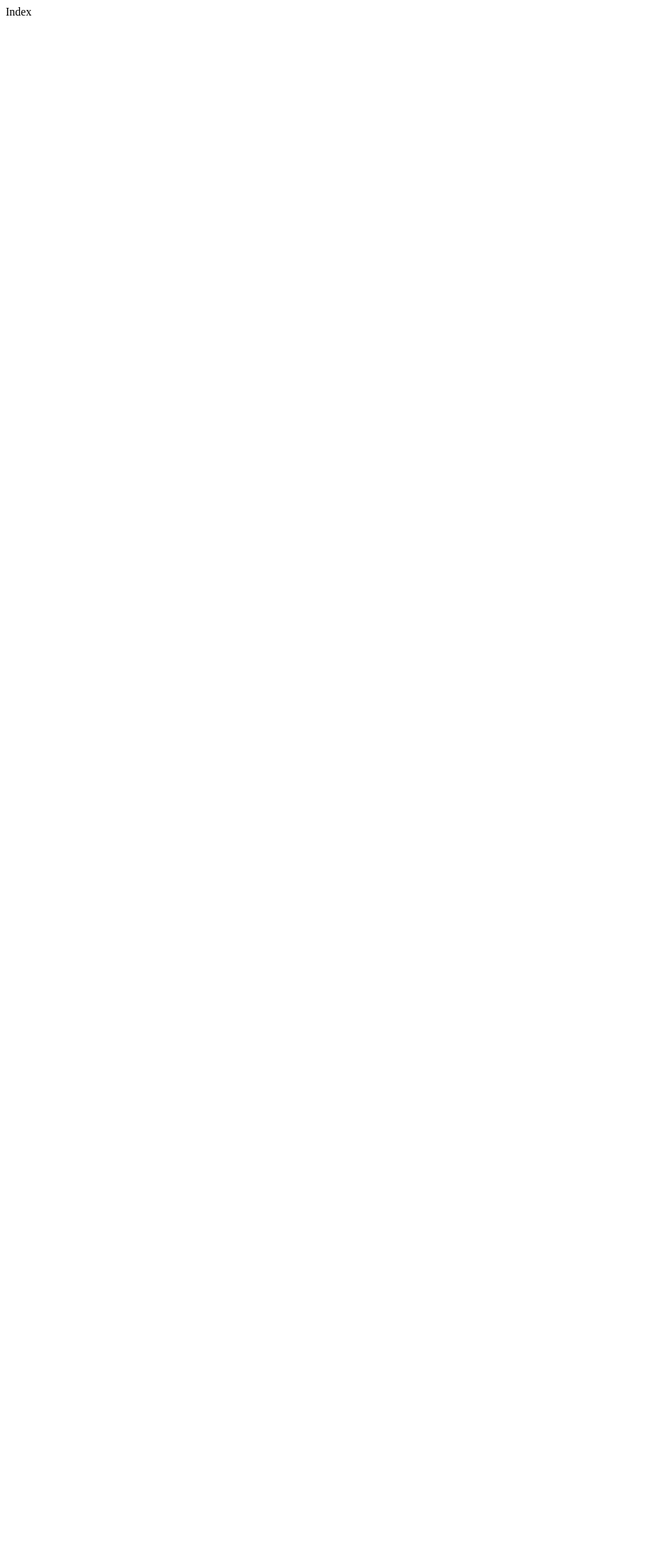
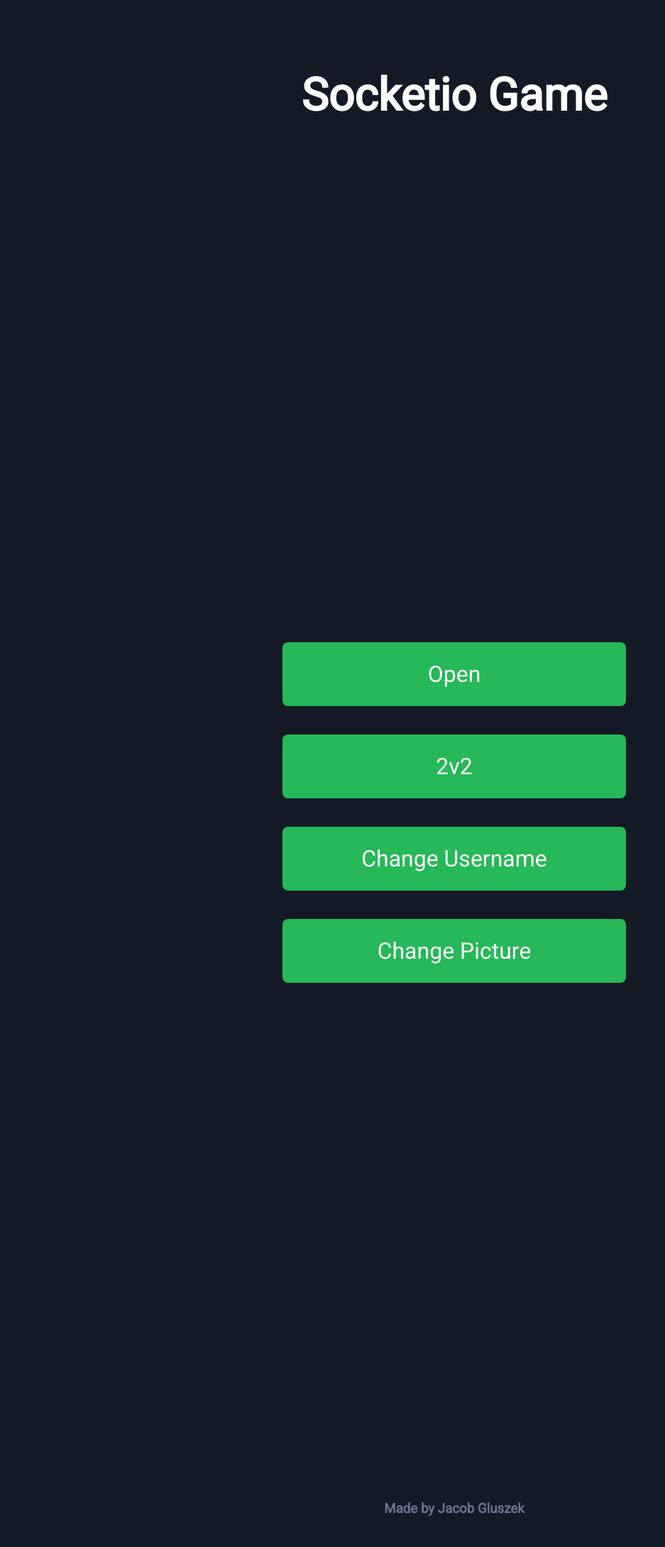
Before and after one commit to JacobG03/socketio-game, a Flask app: page / in a window 1280 px wide. Before the commit the part shown is almost empty. Shown: the whole page at 71% size, without its empty margins (0-937 px from the left). Run offline with Flask 2, Linux system fonts and the light colour scheme.

Commit message:
basic home page

```diff
--- a/app/static/css/styles.css
+++ b/app/static/css/styles.css
@@ -0,0 +1,128 @@
+:root {
+    font-size: 16px;
+    font-family: 'Roboto', sans-serif;
+    --speed: 300ms;
+    --background: #131A26;
+    --background2: #212937;
+    --text: #FFFFFF;
+    --text2: #687790;
+    --green: #26B859;
+    --border-radius: 8px;
+}
+
+
+* {
+    margin: 0px;
+    padding: 0px;
+}
+
+body {
+    position: fixed;
+    width: 100%;
+    height: 100%;
+    margin: 0px;
+    padding: 0px;
+    background-color: var(--background);
+}
+
+
+.wrapper {
+    max-width: 1160px;
+    margin-right: auto;
+    margin-left: auto;
+    padding-right: 10px;
+    padding-left:  10px;
+}
+
+
+.top {
+    width: 100vw;
+    height: 10vh;
+}
+
+.top-content {
+    width: 600px;
+    height: 10vh;
+    margin-right: auto;
+    margin-left: auto;
+    display: flex;
+    justify-content: center;
+    align-items: center;
+    transition: var(--speed);
+}
+
+.top-content > h1 {
+    margin-top: 50px;
+    font-size: 4rem;
+    color: var(--text);
+    transition: var(--speed);
+}
+
+
+.middle {
+    width: 100vw;
+    height: 85vh;
+}
+
+.middle-content {
+    width: 100%;
+    height: 85vh;
+    display: flex;
+    justify-content: center;
+    align-items: center;
+    flex-direction: column;
+}
+
+
+.button {
+    min-width: 20%;
+    width: 40%;
+    height: 80px;
+    background-color: var(--green);
+    border-radius: var(--border-radius);
+    padding: 5px 10px;
+    margin: 20px 0px;
+    display: flex;
+    justify-content: center;
+    align-items: center;
+    color: var(--text);
+    font-size: 2rem;
+    transition: var(--speed);
+}
+
+
+.button:hover {
+    cursor: pointer;
+    filter: brightness(120%);
+}
+
+
+.bottom {
+    width: 100vw;
+    height: 5vh;
+}
+
+.bottom-content {
+    width: 100%;
+    height: 5vh;
+    display: flex;
+    justify-content: center;
+    align-items: center;
+}
+
+.bottom-content > h3 {
+    color: var(--text2);
+}
+
+
+@media only screen and (max-width: 680px) {
+    .button {
+        font-size: 1.4rem;
+    }
+    .top-content > h1 {
+        font-size: 2rem;
+    }
+    .top-content {
+        width: 300px;
+    }
+}
--- a/app/templates/base.html
+++ b/app/templates/base.html
@@ -4,6 +4,7 @@
     <meta charset="UTF-8">
     <meta http-equiv="X-UA-Compatible" content="IE=edge">
     <meta name="viewport" content="width=device-width, initial-scale=1.0">
+    <link href="https://fonts.googleapis.com/css2?family=Roboto:wght@300;400&display=swap" rel="stylesheet">
     <link rel='stylesheet' href='{{ url_for("static", filename="css/styles.css") }}'>
     {% block links %}
     {% endblock %}
@@ -17,7 +18,6 @@
 <body>
     {% block content %}
     {% endblock %}
-
     {% block scripts %}
     {% endblock %}
 </body>
--- a/app/templates/index.html
+++ b/app/templates/index.html
@@ -4,7 +4,43 @@
 {% endblock %}
 
 {% block content %}
-Index
+<div class='top'>
+    <div class='wrapper'>
+        <div class='top-content'>
+            <h1>Socketio Game</h1>
+        </div>
+    </div>
+</div>
+<div class='middle'>
+    <div class='wrapper'>
+        <div class='middle-content' id='middle-default'>
+            <div class='button' id='button1'>
+                <span>Open</span>
+            </div>
+            <div class='button' id='button2'>
+                <span>2v2</span>
+            </div>
+            <div class='button' id='button3'>
+                <span>Change Username</span>
+            </div>
+            <div class='button' id='button4'>
+                <span>Change Picture</span>
+            </div>
+        </div>
+        <div class='middle-content' id='middle-username'>
+        </div>
+        <div class='middle-content' id='middle-username'>
+        </div>
+    </div>
+</div>
+<div class='bottom'>
+    <div class='wrapper'>
+        <div class='bottom-content'>
+            <h3>Made by Jacob Gluszek</h3>
+        </div>
+    </div>
+</div>
+
 {% endblock %}
 
 {% block scripts %}
```
